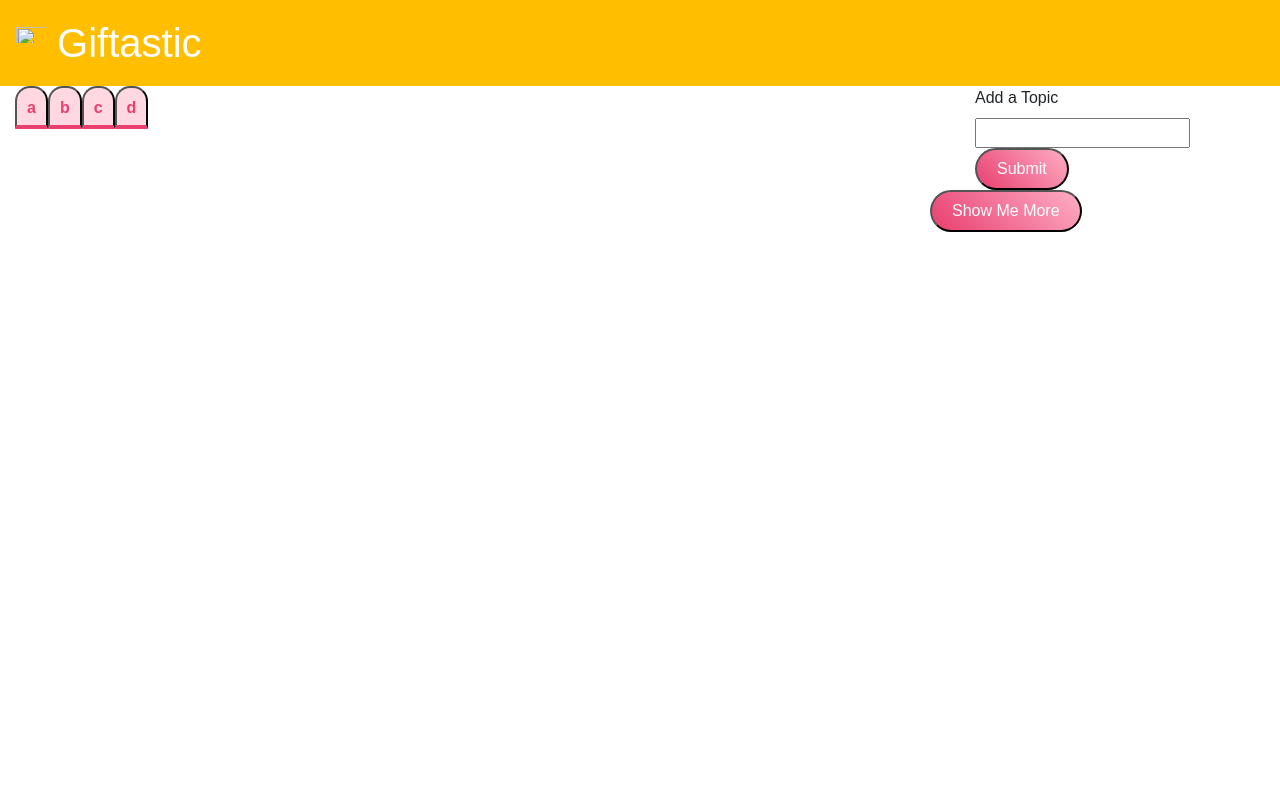
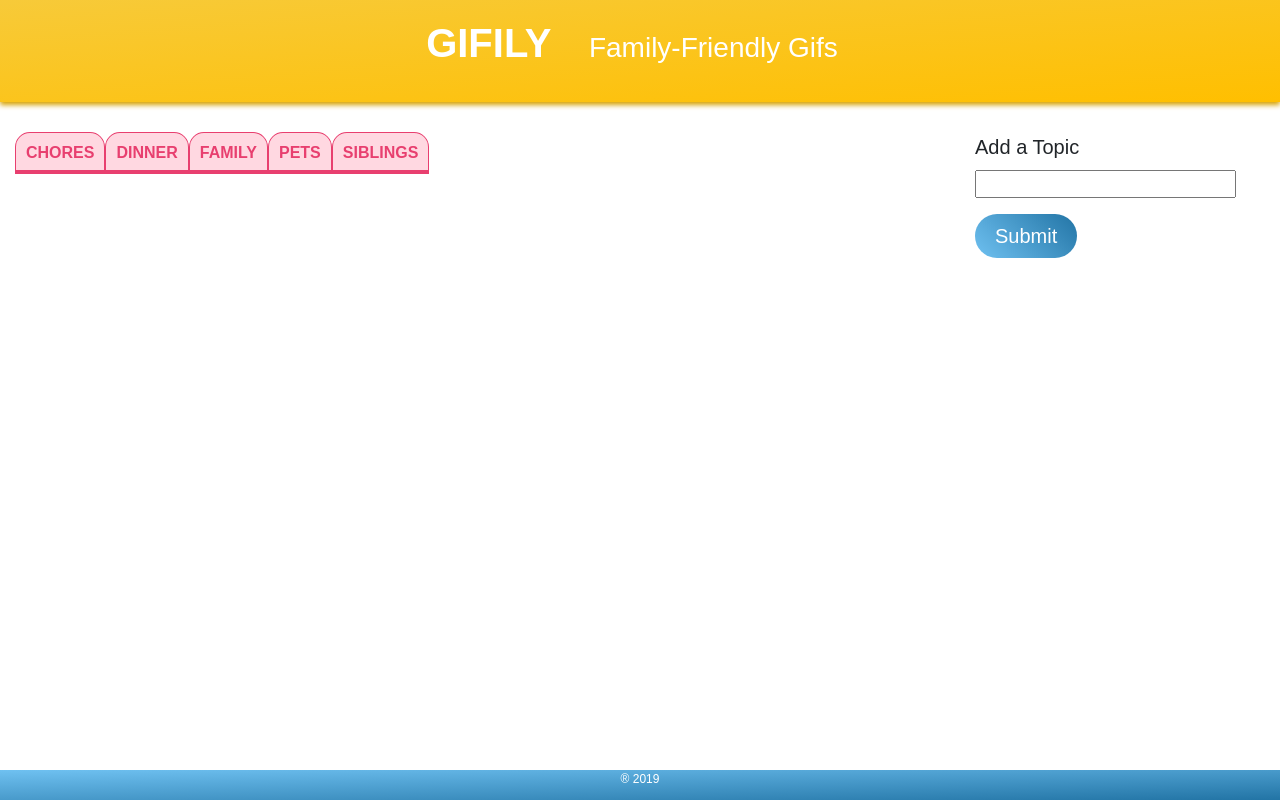
Before and after one commit to nadinejuraschek/Gifily---Family-Friendly-Gifs, a plain HTML site: page index.html in a window 1280 px wide. Drawn offline with nearby package versions, Linux system fonts and the light colour scheme; a web font is replaced by a local one.

Commit message:
worked on stylesheets

```diff
--- a/assets/css/style.css
+++ b/assets/css/style.css
@@ -8,30 +8,47 @@ COLORS
 body {
   font-family: "Walter Turncoat", sans-serif;
 }
-
+button {
+  text-transform: uppercase;
+}
 /**********************************
 NAVBAR
 **********************************/
+.navbar {
+  background-image: linear-gradient(to right bottom, #f7ca39, #ffbf00);
+  box-shadow: 0 3px 5px #d6a100;
+  justify-content: center;
+  margin: 0 0 30px;
+}
 .navbar-brand {
   color: #ffffff;
+}
+.heading-primary {
   font-size: 2.5rem;
+  font-weight: 800;
 }
-.navbar {
-  background-color: #ffbf00;
+.heading-sub {
+  font-size: 1.75rem;
+  margin-left: 2rem;
+}
+.content {
+  margin: 30px 0 30px;
 }
 /**********************************
 BUTTONS
 **********************************/
 #gif-btn {
-  position: relative;
+  background: #ffd8e1;
+  border: 1px solid #e83f6f;
+  border-bottom: solid 4px #e83f6f;
+  border-radius: 15px 15px 0 0;
+  color: #e83f6f;
   display: inline-block;
+  font-size: 1rem;
   font-weight: bold;
   padding: 8px 10px 5px 10px;
+  position: relative;
   text-decoration: none;
-  color: #e83f6f;
-  background: #ffd8e1;
-  border-bottom: solid 4px #e83f6f;
-  border-radius: 15px 15px 0 0;
   transition: 0.4s;
 }
 #gif-btn:hover {
@@ -41,23 +58,57 @@ BUTTONS
 /**********************************
 ADD BUTTON INPUT
 **********************************/
+#add-btn-input {
+  font-size: 1rem;
+  padding: 0 0.5rem;
+  width: 90%;
+}
 #add-btn,
 #more-btn {
+  background-image: -webkit-linear-gradient(45deg, #6fc1f1 0%, #2274a5 100%);
+  background-image: linear-gradient(45deg, #6fc1f1 0%, #2274a5 100%);
+  border: none;
+  border-radius: 25px;
+  color: #ffffff;
   display: inline-block;
+  font-size: 1.25rem;
   padding: 7px 20px;
-  border-radius: 25px;
   text-decoration: none;
-  color: #ffffff;
-  background-image: -webkit-linear-gradient(45deg, #e83f6f 0%, #ffaec5 100%);
-  background-image: linear-gradient(45deg, #e83f6f 0%, #ffaec5 100%);
+  margin: 1rem 0;
   transition: 0.4s;
 }
 #add-btn:hover,
 #more-btn:hover {
-  background-image: -webkit-linear-gradient(45deg, #e83f6f 0%, #ffaec5 100%);
-  background-image: linear-gradient(45deg, #e83f6f 0%, #ffaec5 100%);
+  background-image: -webkit-linear-gradient(45deg, #6fc1f1 0%, #2274a5 100%);
+  background-image: linear-gradient(45deg, #6fc1f1 0%, #2274a5 100%);
 }
-
-.hide {
-  display: none;
+label {
+  font-size: 1.25rem;
 }
+/**********************************
+GIF DISPLAY
+**********************************/
+#gif-display {
+  padding: 1rem;
+}
+.gif-div {
+  height: 35%;
+}
+img {
+  height: 65%;
+  width: 85%;
+}
+.rating {
+  font-size: 1.25rem;
+  margin-top: 0.75rem;
+}
+/**********************************
+GIF DISPLAY
+**********************************/
+.footer {
+  background-image: linear-gradient(to right bottom, #6fc1f1, #2274a5);
+  color: #ffffff;
+  font-size: 0.75rem;
+  height: 30px;
+  text-align: center;
+}
--- a/assets/javascript/app.js
+++ b/assets/javascript/app.js
@@ -4,17 +4,15 @@ VARIABLES
 
 // topics to use on my page
 var topics = [
-    "a",
-    "b",
-    "c",
-    "d"
+    "chores",
+    "dinner",
+    "family",
+    "pets",
+    "siblings"
 ];
 
 // store API key
 var APIkey = "99Guer29R3DjsR7GWWt80ErqQpSEt5sh";
-
-// specify which button was clicked
-var btnIndex;
 
 // URLs
 var URLstill = "";
@@ -31,7 +29,7 @@ function createButtons() {
     // loop through topics to create button for each
     for (i = 0; i < topics.length; i++) {
         // give button a data-name attribute
-        var newBtn = $("<button id='gif-btn' data-name='" + topics[i] + "'>" + topics[i] + "</button>");
+        var newBtn = $("<button id='gif-btn' class='btn-" + i + "' data-name='" + topics[i] + "'>" + topics[i] + "</button>");
         // append to newBtn div
         $(".topic-btn").append(newBtn);
     }
@@ -78,45 +76,9 @@ $(document).on("click", "#gif-btn", function (event) {
             URLstill = searchResult[i].images.fixed_height_still.url;
             URLanimated = searchResult[i].images.fixed_height.url;
             // creating new div for gif
-            var gifDiv = $("<div class='gif-div'>");
+            var gifDiv = $("<div class='gif-div col-md-4'>");
             // creating new img tag for gif
-            var gifImg = $('<img class="gif col-md-3 col-12" data-state="still" data-animated="' + URLanimated + '" data-still="' + URLstill + '" src="' + URLstill + '">');
-            // gifImg.attr("src", searchResult[i].url)
-            var gifRating = $("<p class='rating'>");
-            // get gif's image
-            gifDiv.append(gifImg);
-            // get gif's rating
-            gifRating.html("Rating: " + searchResult[i].rating);
-            gifDiv.append(gifRating);
-            // display everything
-            $("#gif-display").prepend(gifDiv);
-        }
-        $("#more-btn").removeClass("hide");
-    })
-});
-$(document).on("click", "#more-btn", function (event) {
-    // store data-name for URL
-    var searchForThis = $(this).attr("data-name");
-    // TEST
-    console.log(searchForThis);
-    // create queryURL
-    var queryURL = "https://api.giphy.com/v1/gifs/search?q=" + searchForThis + "&api_key=" + APIkey + "&limit=10&rating=g";
-    // TEST
-    console.log(queryURL);
-    // retrieve data
-    $.ajax({
-        url: queryURL,
-        method: "GET"
-    }).then(function (response) {
-        var searchResult = response.data;
-        for (var i = 0; i < searchResult.length; i++) {
-            // define URLstill
-            URLstill = searchResult[i].images.fixed_height_still.url;
-            URLanimated = searchResult[i].images.fixed_height.url;
-            // creating new div for gif
-            var gifDiv = $("<div class='gif-div'>");
-            // creating new img tag for gif
-            var gifImg = $('<img class="gif col-md-3 col-12" data-state="still" data-animated="' + URLanimated + '" data-still="' + URLstill + '" src="' + URLstill + '">');
+            var gifImg = $('<img class="gif" data-state="still" data-animated="' + URLanimated + '" data-still="' + URLstill + '" src="' + URLstill + '">');
             // gifImg.attr("src", searchResult[i].url)
             var gifRating = $("<p class='rating'>");
             // get gif's image
@@ -128,7 +90,13 @@ $(document).on("click", "#more-btn", function (event) {
             $("#gif-display").prepend(gifDiv);
         }
     })
+    // var moreBtn = $("<button id='more-btn' data-name='" + searchForThis + "'> Show Me More</button > ");
+    // $("#content").append(moreBtn);
 });
+
+// $(document).on("click", "#more-btn", function (event) {
+
+// });
 
 // when gif is clicked
 $(document).on("click", ".gif", function (event) {
--- a/index.html
+++ b/index.html
@@ -5,7 +5,7 @@
     <meta name="viewport" content="width=device-width, initial-scale=1.0" />
     <meta http-equiv="X-UA-Compatible" content="ie=edge" />
 
-    <title>Giftastic</title>
+    <title>Gifily - Family-Friendly Gifs</title>
 
     <!-- STYLESHEETS -->
     <link rel="stylesheet" href="assets/css/reset.css" />
@@ -24,19 +24,13 @@
   <body>
     <!-- NAVBAR LOGO -->
     <nav class="navbar">
-      <a class="navbar-brand" href="#">
-        <img
-          src="#"
-          width="30"
-          height="30"
-          class="d-inline-block align-top"
-          alt=""
-        />
-        Giftastic
-      </a>
+      <p class="navbar-brand">
+        <span class="heading-primary">GIFILY</span>
+        <span class="heading-sub">Family-Friendly Gifs</span>
+      </p>
     </nav>
 
-    <div class="container-fluid">
+    <div id="content" class="container-fluid">
       <div class="row">
         <!-- BUTTONS -->
         <div class="col-md-9 topic-btn"></div>
@@ -51,11 +45,12 @@
         </div>
 
         <!-- GIFS -->
-        <div class="col-md-9"></div>
         <div id="gif-display" class="row"></div>
-        <button id="more-btn" class="hide">Show Me More</button>
       </div>
     </div>
+
+    <!-- GIFS -->
+    <div class="footer fixed-bottom">® 2019</div>
 
     <!-- JAVASCRIPT, JQUERY -->
     <script src="https://cdnjs.cloudflare.com/ajax/libs/jquery/3.2.1/jquery.min.js"></script>
```
Also changed, not shown: 2 other files.
